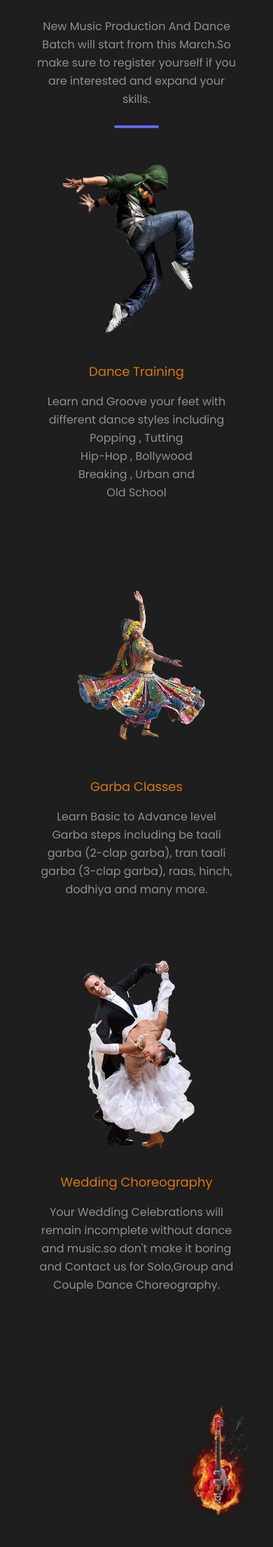
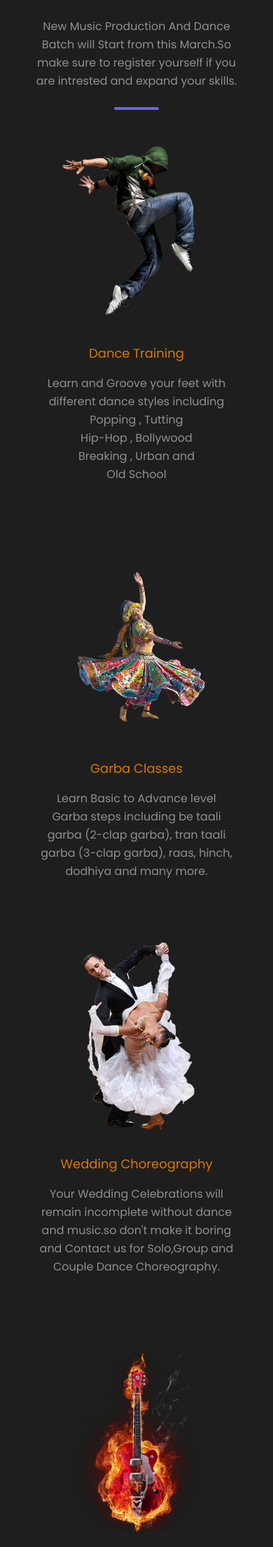
Before and after one commit to vishalsathwaraa/vishalsathwara.github.io, a PHP site: page /services.php in a window 390 px wide. Shown: the part 127-2337 px from the top of the page at 70% size. Run offline with PHP 8.4, Linux system fonts and the light colour scheme; some libraries are stand-ins or nearby versions; some web fonts are replaced.

Commit message:
Add files via upload

```diff
--- a/services.php
+++ b/services.php
@@ -5,16 +5,21 @@
     <meta charset="UTF-8">
     <title>Document</title>
     <style>
+         .remix {
+            margin-left: 194px;
+        }
+
         .text-base {
             font-size: 1.15rem;
         }
-          @media(max-width:991px) {
+         @media(max-width:991px) {
             .remix {
                 margin-left: 0;
             }
             .text{
                 font-size: .78rem;
             }
+        }
     </style>
 </head>
 
@@ -26,7 +31,7 @@
         <div class="container px-5 py-24 mx-auto">
             <div data-aos="zoom-out-up" data-aos-duration="3000" class="text-center mb-20">
                 <h1 class="sm:text-3xl text-2xl font-medium title-font text-yellow-600 mb-4">Services</h1>
-                <p class="text-base leading-relaxed xl:w-2/4 lg:w-3/4 mx-auto text-gray-500s">New Music Production And Dance Batch will start from this March.So make sure to register yourself if you are interested and expand your skills.</p>
+                <p class="text-base leading-relaxed xl:w-2/4 lg:w-3/4 mx-auto text-gray-500s">New Music Production And Dance Batch will Start from this March.So make sure to register yourself if you are intrested and expand your skills.</p>
                 <div class="flex mt-6 justify-center">
                     <div class="w-16 h-1 rounded-full bg-indigo-500 inline-flex"></div>
                 </div>
@@ -66,7 +71,7 @@
 
                 </div>
 
-                <div style="    margin-left: 194px;" class="p-4 md:w-1/3 flex flex-col text-center items-center">
+                <div class="remix p-4 md:w-1/3 flex flex-col text-center items-center">
                     <div class="w-30 h-30 inline-flex items-center justify-center text-white-500 mb-5 flex-shrink-0">
 
                         <img data-aos="fade-right" data-aos-duration="2000" data-aos-delay="300" style="object-fit: contain;   width:200px; height: 300px" src="images/remix.png" alt="">
@@ -85,13 +90,13 @@
                     </div>
                     <div class="flex-grow">
                         <h2 class="text-yellow-600 text-lg title-font font-medium mb-3">Song Remix</h2>
-                        <p class="leading-relaxed text-base">Remix any type of song very quickly and easily with FlStudio.Also learn various sampling techniques and vocal chopping.</p>
+                        <p class="leading-relaxed text-base">Remix any type of song very quickly and easily with flstudio.Also learn various sampling techniques and chopping of vocals.</p>
 
                     </div>
                 </div>
 
             </div>
-            <a href="isotope.php"><button class="flex mx-auto mt-16 text-white bg-indigo-500 border-0 py-2 px-8 focus:outline-none hover:bg-indigo-600 rounded text-lg">Explore Video</button></a>
+            <a href="dance.php"><button class="flex mx-auto mt-16 text-white bg-indigo-500 border-0 py-2 px-8 focus:outline-none hover:bg-indigo-600 rounded text-lg">Explore Video</button></a>
         </div>
     </section>
     <?php include'footer.php'; ?>
```
